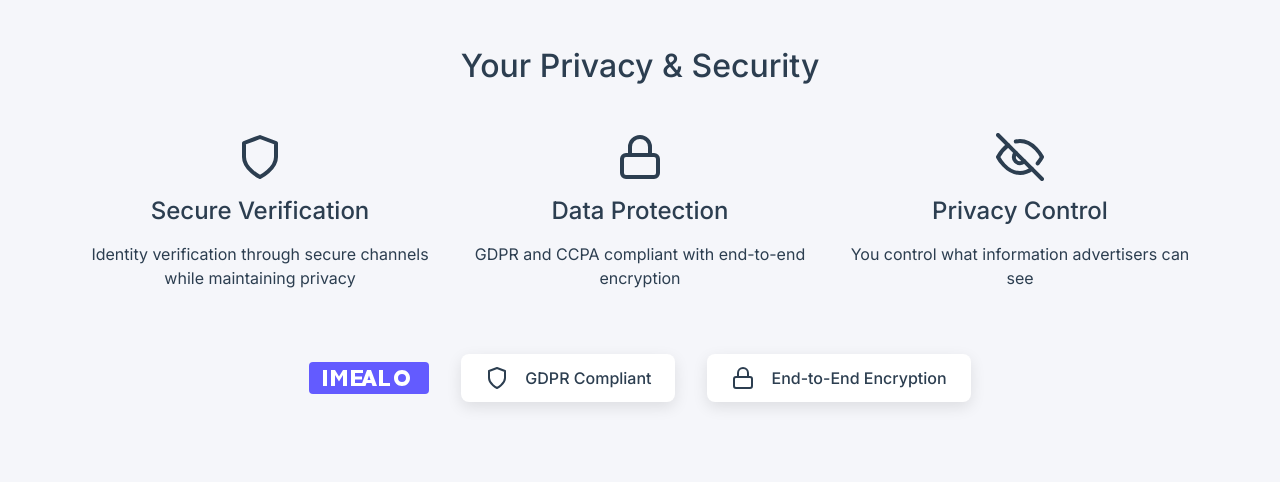
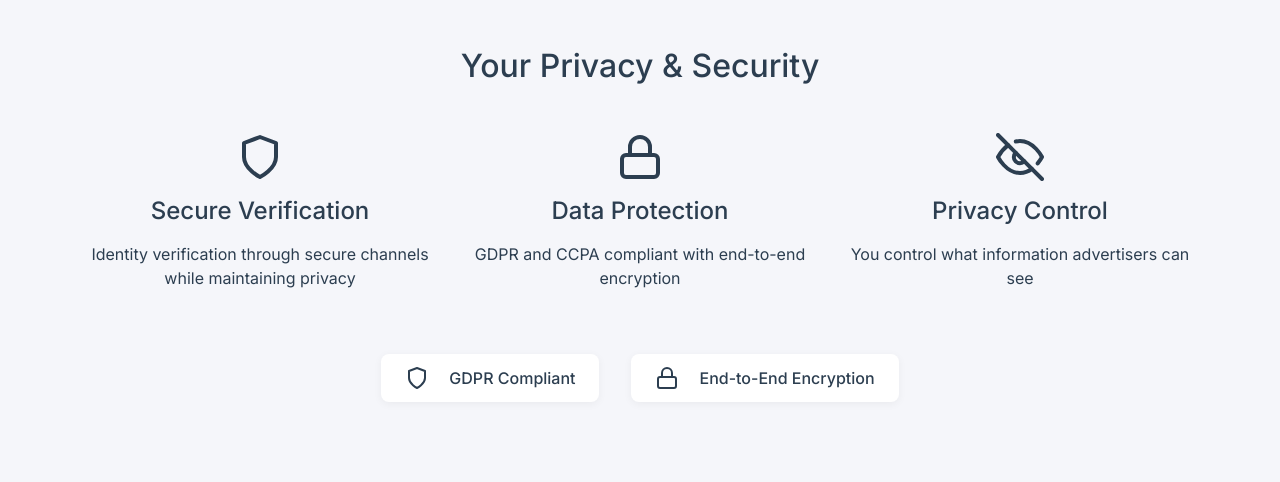
Before and after one commit to mlyongardiner/aditt-site, a Flask app: page / in a window 1280 px wide. Shown: the part 3515-3997 px from the top of the page. Run offline with Flask 3, Linux system fonts and the light colour scheme; some libraries are stand-ins or nearby versions.

Commit message:
Agent query: Please check if the trust badges now match the screenshot with: 1. GDPR Compliant badge, 2. End-to-End Encryption badge, 3. Clean white background style
Update trust badge styling and remove Stripe image; replace with GDPR and encryption badges.

Screenshot: https://storage.googleapis.com/screenshot-production-us-central1/0ffc51b7-d2cf-49eb-bf3c-e417bce69829/a6d8d090-7b72-4859-8540-96c0eec45c41.jpg

```diff
--- a/static/css/style.css
+++ b/static/css/style.css
@@ -162,16 +162,22 @@ body {
     padding: 0.75rem 1.5rem;
     background: white;
     border-radius: 0.5rem;
-    box-shadow: 0 5px 15px rgba(0,0,0,0.1);
+    box-shadow: 0 2px 8px rgba(0,0,0,0.05);
     display: flex;
     align-items: center;
-    gap: 0.5rem;
+    gap: 0.75rem;
     font-weight: 500;
+    transition: transform 0.2s ease;
+}
+
+.trust-badge:hover {
+    transform: translateY(-2px);
 }
 
 .trust-badge i {
     width: 20px;
     height: 20px;
+    color: var(--primary-color);
 }
 
 /* Animations */
--- a/templates/index.html
+++ b/templates/index.html
@@ -330,14 +330,13 @@
                 </div>
             </div>
             <div class="trust-badges mt-5">
-                <img src="{{ url_for('static', filename='images/stripe-secure.svg') }}" alt="Stripe Secure Payments">
-                <div class="trust-badge">
+                <div class="trust-badge gdpr">
                     <i data-feather="shield" class="me-2"></i>
-                    <span>GDPR Compliant</span>
+                    GDPR Compliant
                 </div>
-                <div class="trust-badge">
+                <div class="trust-badge encryption">
                     <i data-feather="lock" class="me-2"></i>
-                    <span>End-to-End Encryption</span>
+                    End-to-End Encryption
                 </div>
             </div>
         </div>
```
Also changed, not shown: Screenshot 2024-12-12 at 12.05.41 PM.png (added).
